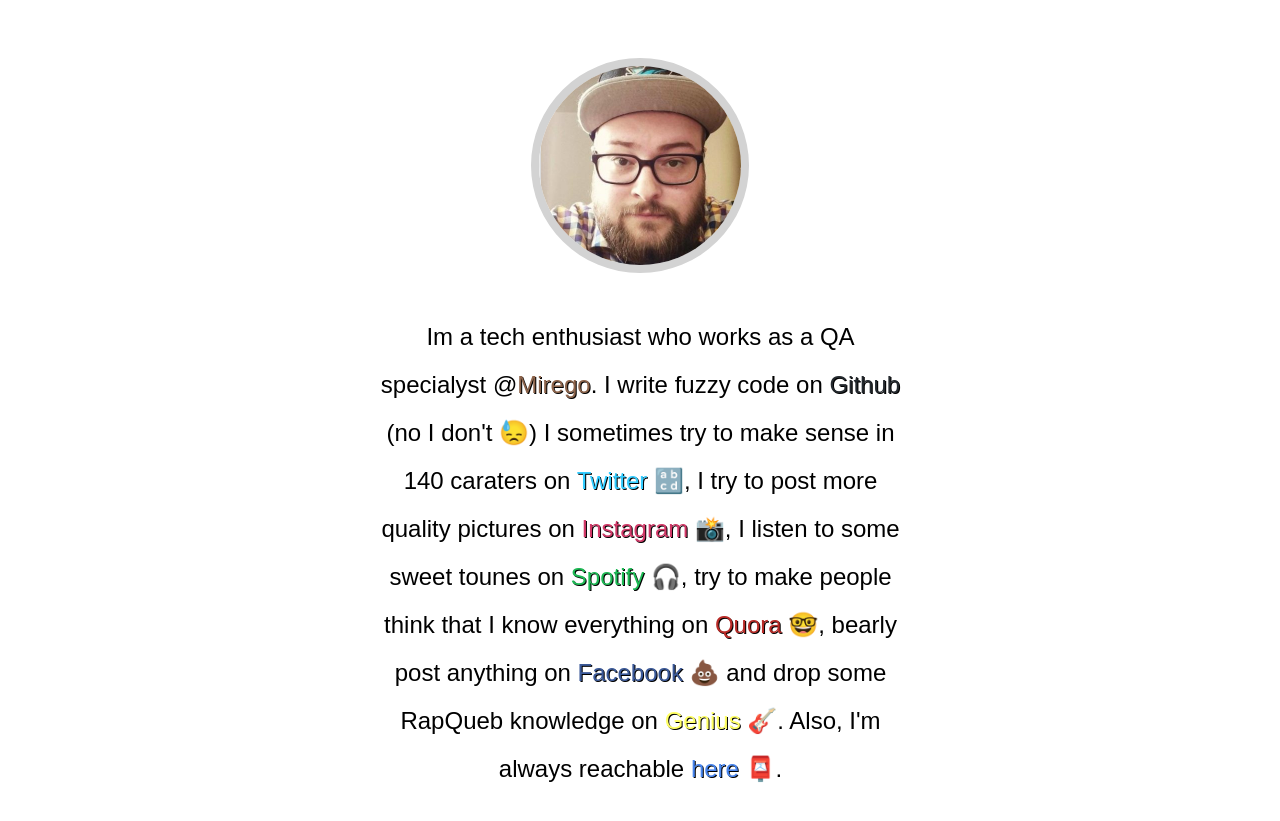
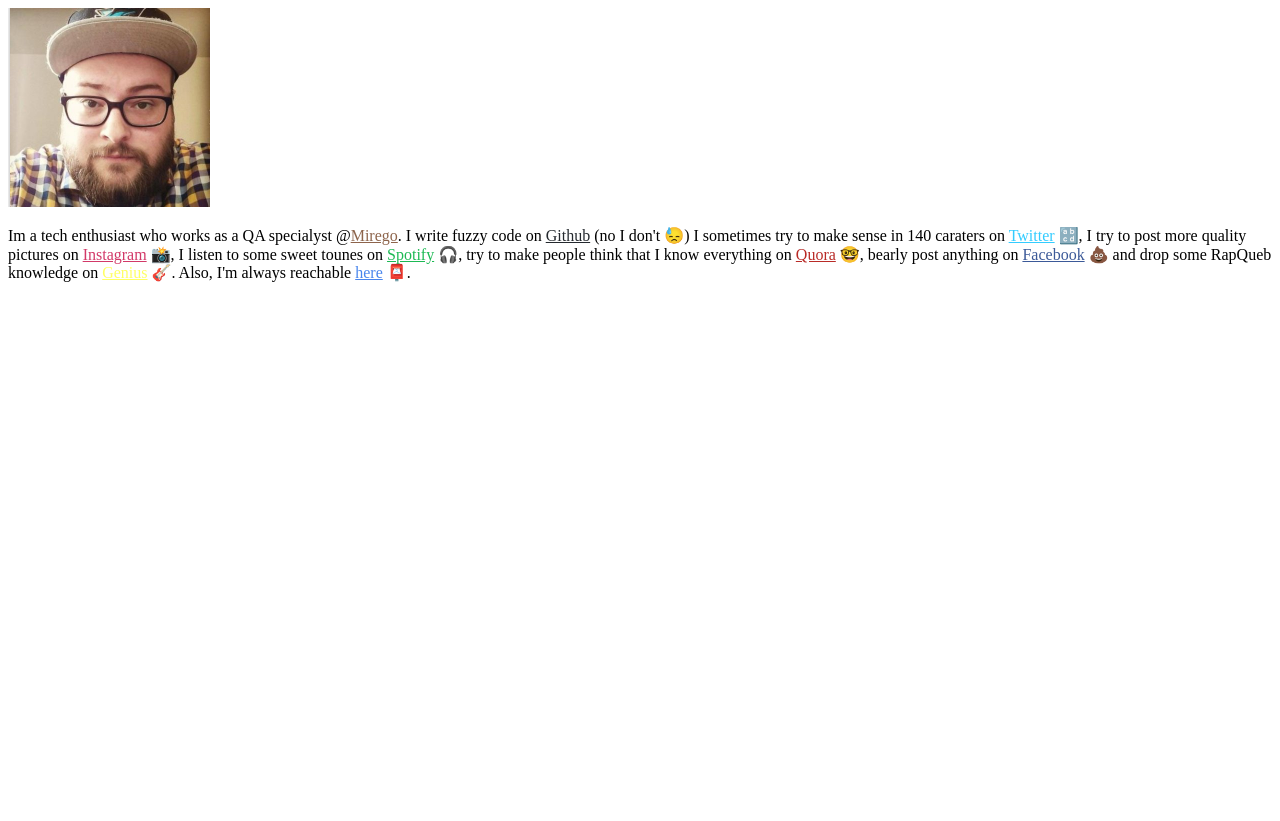
Before and after one commit to Phillach/one-pager-resume, a plain HTML site: page index.html in a window 1280 px wide. After the commit the page ends 800 px from the top, so only its background shows below. Drawn offline with Linux system fonts and the light colour scheme; a web font is replaced by a local one.

Commit message:
Let's start anew

```diff
--- a/assets/css/1-pages/one-pager-resume.sass
+++ b/assets/css/1-pages/one-pager-resume.sass
@@ -1,27 +1,3 @@
-body
-  display: flex
-  justify-content: center
-  align-items: center
-  text-align: center
-
-.content-wrapper
-  margin-top: 50px
-  margin-left: 25px
-  margin-right: 25px
-  font-family: $pavanam
-  line-height: 2em
-  font-size: 24px
-  a
-    text-decoration: none
-    text-shadow: 1px 1px black
-
-.picture
-  border-radius: 100%
-  border: 8px solid lightgrey
-
-.bio-wrapper
-  max-width: 525px
-
 .mirego
   color: $brown
 .github
--- a/assets/css/app.sass
+++ b/assets/css/app.sass
@@ -1,7 +1,6 @@
 // Import tools
 @import '0-tools/normalize'
 @import '0-tools/vars'
-@import '0-tools/csshake'
 
 // Import pages
 @import '1-pages/one-pager-resume'
--- a/index.html
+++ b/index.html
@@ -13,11 +13,7 @@
 <body>
 
   <div class="content-wrapper">
-
     <img src="assets/img/phillach.png" alt="My picture" class="picture">
-
-    <div class="bio-wrapper">
-      <div class="shake-slow shake-freeze">
     <p>
       Im a tech enthusiast who works as a QA specialyst @<span><a class="mirego" href="https://www.mirego.com/en" target="_blank">Mirego</a></span>.
       I write fuzzy code on <span><a class="github" href="https://github.com/phillach" target="_blank">Github</a></span> (no I don't 😓)
@@ -30,12 +26,8 @@
       Also, I'm always reachable <span><a class="gmail" href="mailto:lachance92@gmail.com">here</a></span> 📮.
     </p>
   </div>
-    </div>
-
-  </div>
 
 <script type="text/javascript" src="assets/js/app.js"></script>
-
 </body>
 
 </html>
```
Also changed, not shown: assets/css/0-tools/csshake.scss (deleted, +0 -8 lines), assets/css/app.css. Lines whose indentation alone changed are shown as unchanged.
